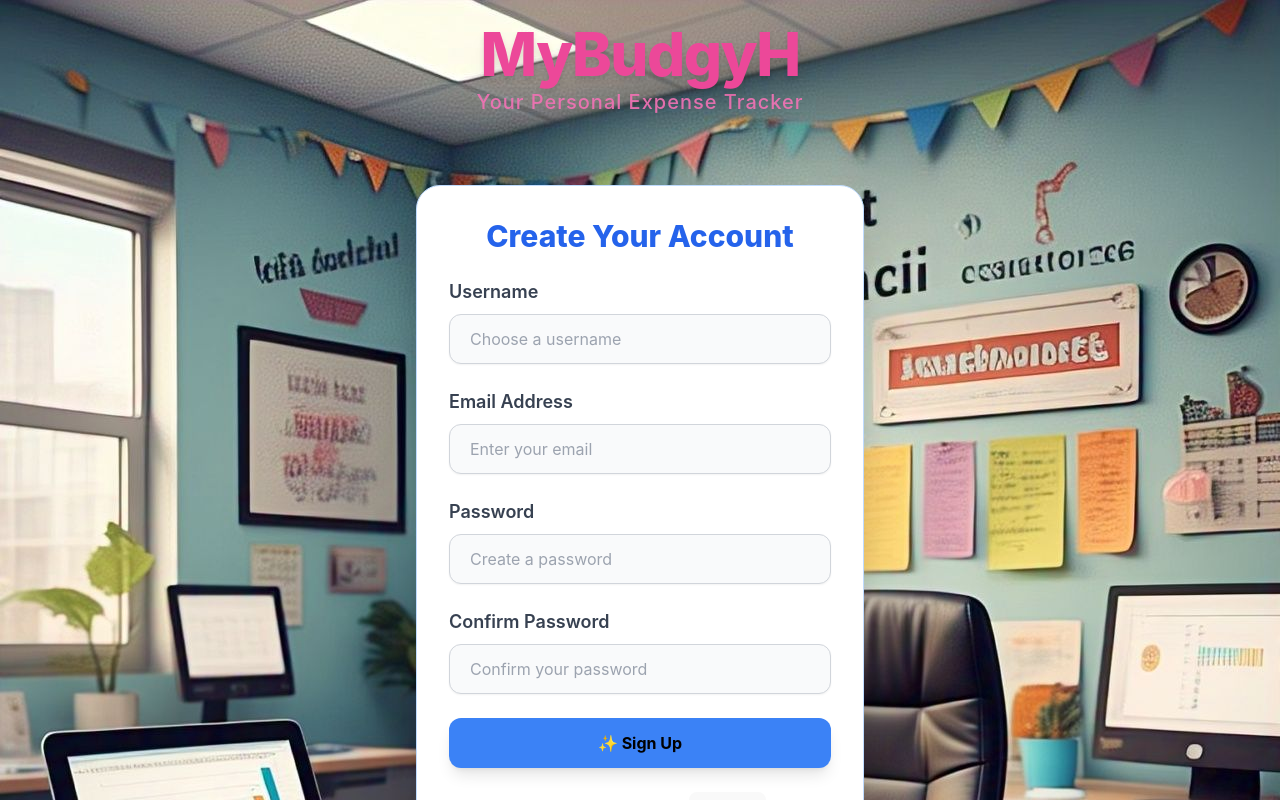
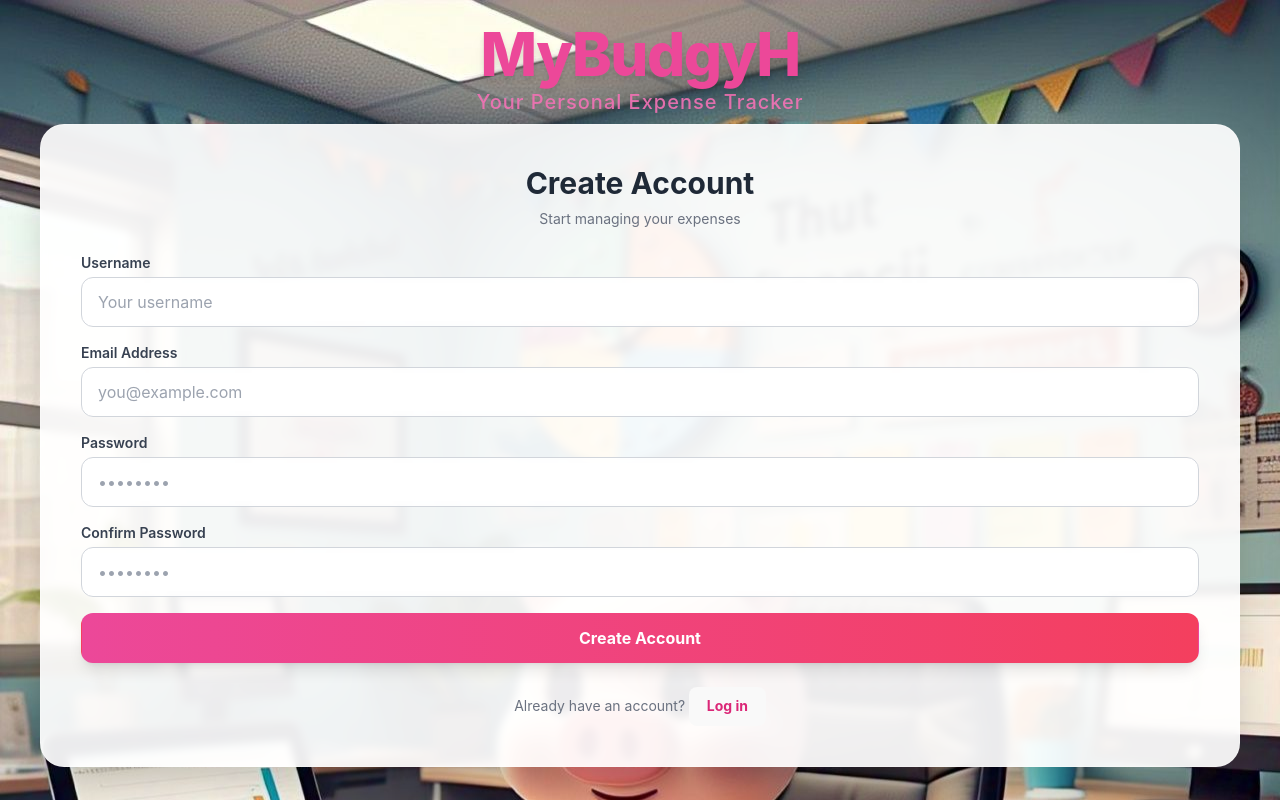
Before and after one commit to veneya/MYBudgyH, a React (Vite) app in the folder client/: page / in a window 1280 px wide. Both pictures are taken after a click on the button "Sign up". Shown: the top 800 px of the page. Built offline with nearby package versions, Linux system fonts and the light colour scheme; no server answers.

Commit message:
Update signup page with modern glass design

```diff
--- a/client/src/components/Auth/Signup.jsx
+++ b/client/src/components/Auth/Signup.jsx
@@ -49,97 +49,74 @@ const SignUp = ({ onSwitchToLogin }) => {
     };
 
     return (
-        <div className="flex items-center justify-center min-h-screen">
-            <div className="w-full max-w-md bg-white rounded-3xl shadow-2xl p-8 border border-blue-200">
-                <h2 className="text-3xl font-extrabold text-center text-blue-600 mb-6">
-                    Create Your Account
-                </h2>
+        <div className="semi-transparent rounded-3xl shadow-2xl p-8 md:p-10 border border-white/30 backdrop-blur-sm">
+            <h2 className="text-3xl font-bold text-center text-gray-800 mb-2">Create Account</h2>
+            <p className="text-center text-gray-500 text-sm mb-6">Start managing your expenses</p>
 
-                <form onSubmit={handleSubmit} className="space-y-6">
+            <form onSubmit={handleSubmit} className="space-y-4">
                 <div>
-                        <label className="block text-lg font-semibold text-gray-700 mb-2" htmlFor="userName">
-                            Username
-                        </label>
+                    <label className="block text-sm font-semibold text-gray-700 mb-1">Username</label>
                     <input
                         type="text"
-                            id="userName"
                         name="userName"
                         value={formData.userName}
                         onChange={handleChange}
-                            placeholder="Choose a username"
-                            className="w-full px-5 py-3 border border-gray-300 rounded-xl shadow-sm focus:outline-none focus:ring-2 focus:ring-blue-400 focus:border-transparent transition duration-200 text-gray-700 bg-gray-50"
+                        placeholder="Your username"
+                        className="w-full px-4 py-3 border border-gray-300 rounded-xl focus:ring-2 focus:ring-pink-400 outline-none text-gray-700 bg-white/70 backdrop-blur-sm transition"
                         required
                     />
                 </div>
-
                 <div>
-                        <label className="block text-lg font-semibold text-gray-700 mb-2" htmlFor="userMailId">
-                            Email Address
-                        </label>
+                    <label className="block text-sm font-semibold text-gray-700 mb-1">Email Address</label>
                     <input
                         type="email"
-                            id="userMailId"
                         name="userMailId"
                         value={formData.userMailId}
                         onChange={handleChange}
-                            placeholder="Enter your email"
-                            className="w-full px-5 py-3 border border-gray-300 rounded-xl shadow-sm focus:outline-none focus:ring-2 focus:ring-blue-400 focus:border-transparent transition duration-200 text-gray-700 bg-gray-50"
+                        placeholder="you@example.com"
+                        className="w-full px-4 py-3 border border-gray-300 rounded-xl focus:ring-2 focus:ring-pink-400 outline-none text-gray-700 bg-white/70 backdrop-blur-sm transition"
                         required
                     />
                 </div>
-
                 <div>
-                        <label className="block text-lg font-semibold text-gray-700 mb-2" htmlFor="password">
-                            Password
-                        </label>
+                    <label className="block text-sm font-semibold text-gray-700 mb-1">Password</label>
                     <input
                         type="password"
-                            id="password"
                         name="password"
                         value={formData.password}
                         onChange={handleChange}
-                            placeholder="Create a password"
-                            className="w-full px-5 py-3 border border-gray-300 rounded-xl shadow-sm focus:outline-none focus:ring-2 focus:ring-blue-400 focus:border-transparent transition duration-200 text-gray-700 bg-gray-50"
+                        placeholder="••••••••"
+                        className="w-full px-4 py-3 border border-gray-300 rounded-xl focus:ring-2 focus:ring-pink-400 outline-none text-gray-700 bg-white/70 backdrop-blur-sm transition"
                         required
                         minLength="6"
                     />
                 </div>
-
                 <div>
-                        <label className="block text-lg font-semibold text-gray-700 mb-2" htmlFor="confirmPassword">
-                            Confirm Password
-                        </label>
+                    <label className="block text-sm font-semibold text-gray-700 mb-1">Confirm Password</label>
                     <input
                         type="password"
-                            id="confirmPassword"
                         name="confirmPassword"
                         value={formData.confirmPassword}
                         onChange={handleChange}
-                            placeholder="Confirm your password"
-                            className="w-full px-5 py-3 border border-gray-300 rounded-xl shadow-sm focus:outline-none focus:ring-2 focus:ring-blue-400 focus:border-transparent transition duration-200 text-gray-700 bg-gray-50"
+                        placeholder="••••••••"
+                        className="w-full px-4 py-3 border border-gray-300 rounded-xl focus:ring-2 focus:ring-pink-400 outline-none text-gray-700 bg-white/70 backdrop-blur-sm transition"
                         required
                     />
                 </div>
-
                 <button
                     type="submit"
-                        className="w-full bg-blue-500 text-black font-bold py-3 rounded-xl shadow-lg hover:bg-blue-600 transition-all duration-200 ease-in-out focus:ring-4 focus:ring-blue-300 focus:ring-offset-2"
+                    className="w-full bg-gradient-to-r from-pink-500 to-rose-500 text-white font-bold py-3 rounded-xl shadow-lg hover:shadow-pink-200/50 transition-all duration-300 transform hover:scale-[1.02]"
                 >
-                        ✨ Sign Up
+                    Create Account
                 </button>
             </form>
 
             <p className="text-center text-gray-500 text-sm mt-6">
                 Already have an account?{' '}
-                    <button
-                        type="button"
-                        onClick={onSwitchToLogin}
-                        className="text-blue-600 font-bold hover:underline"
-                    >
+                <button onClick={onSwitchToLogin} className="text-pink-600 font-bold hover:underline">
                     Log in
                 </button>
             </p>
-            </div>
         </div>
     );
 };
```
Lines whose indentation alone changed are shown as unchanged.
